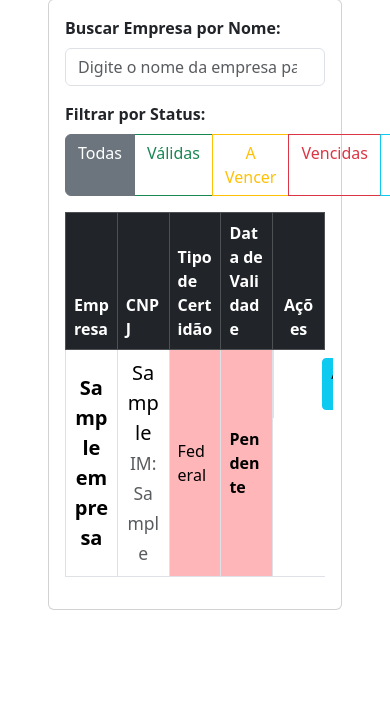
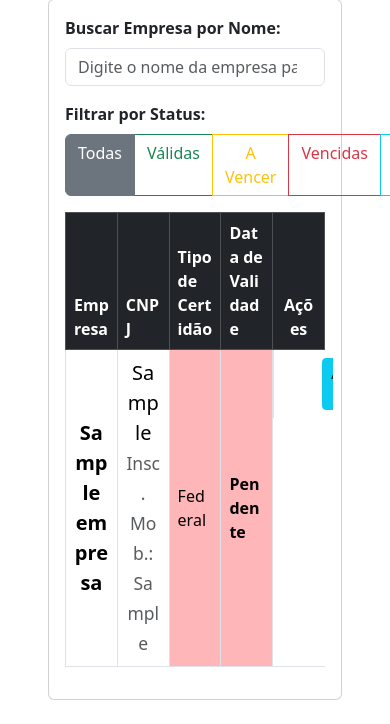
Before and after one commit to nicolasaoliveira1/CertidoesPython, a Flask app: page / in a window 390 px wide; the page is wider, and only the part inside the window is pictured. Shown: the part 306-1030 px from the top of that part. Before the commit the page ends 916 px from the top of that part, so only its background shows below. Run offline with Flask 3, Linux system fonts and the light colour scheme; tables that the repository leaves empty hold one stand-in row (values such as "Sample post").

Commit message:
remove quebra de linha inscricao mobiliaria

```diff
--- a/app/templates/dashboard.html
+++ b/app/templates/dashboard.html
@@ -157,8 +157,7 @@
                             <td rowspan="{{ filtered_count }}" class="px-2 fs-5 align-middle text-center">
                                 {{ empresa.cnpj }}
                                 {% if empresa.inscricao_mobiliaria %}
-                                    <br>
-                                    <small class="text-muted">IM: {{ empresa.inscricao_mobiliaria }}</small>
+                                    <small class="text-muted"> Insc. Mob.: {{ empresa.inscricao_mobiliaria }}</small>
                                 {% endif %}
                             </td>
                         {% endif %}
```
